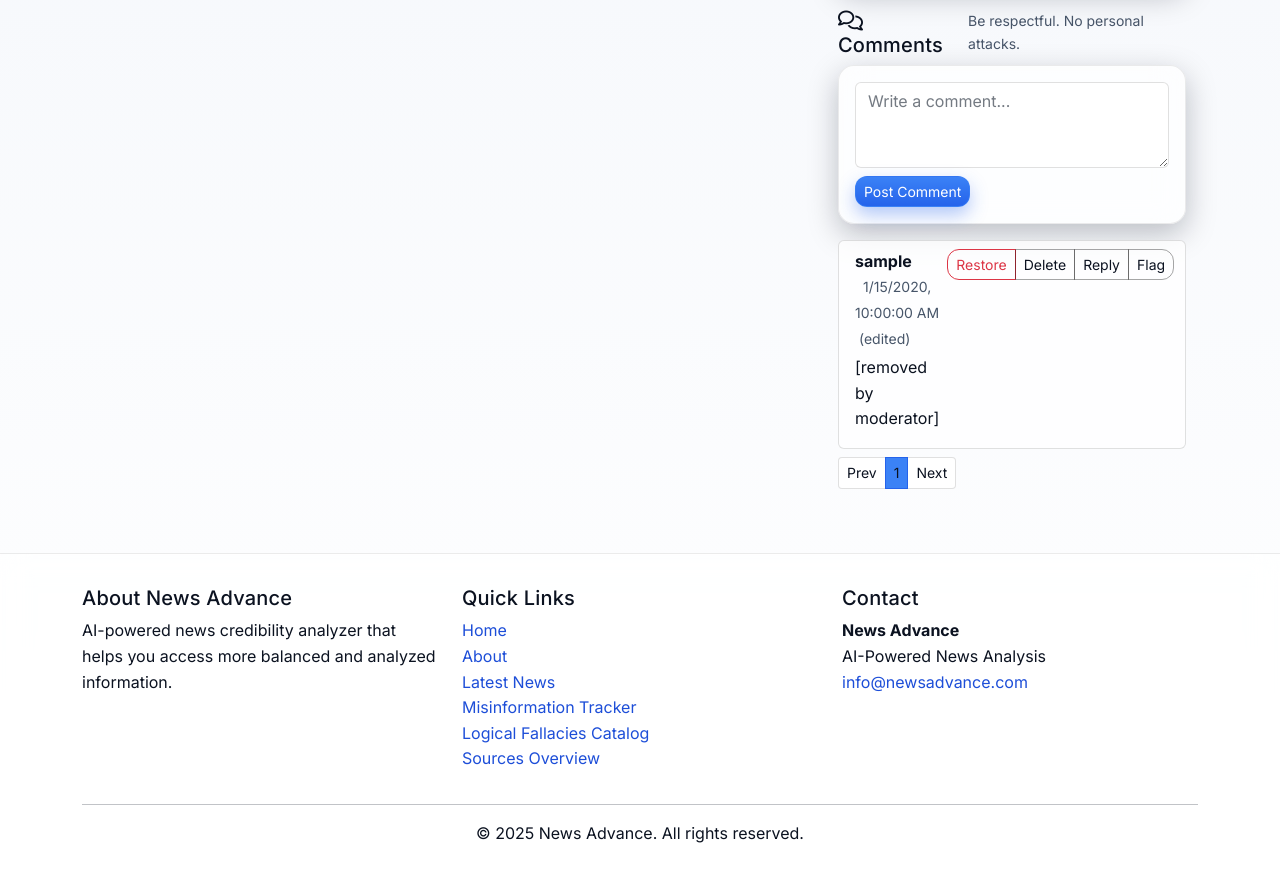
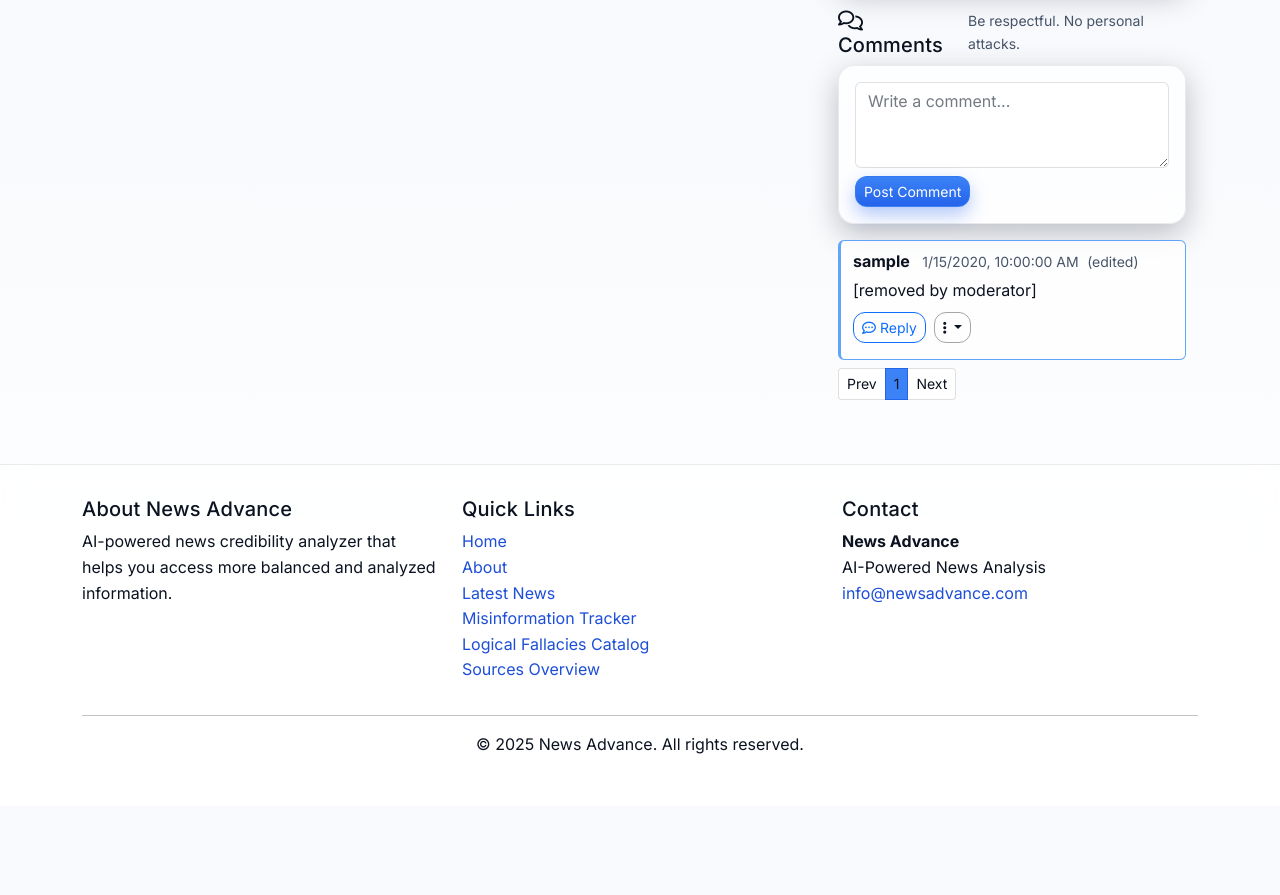
Before and after one commit to NacirChahine/news-ai-advance, a Django app: page /news/article/1/ in a window 1280 px wide. Shown: the part 1023-1918 px from the top of the page. After the commit the page ends 1777 px from the top, so only its background shows below. Run offline with Django 5.2, Linux system fonts and the light colour scheme; a user stored in the database is signed in; data comes from the database, SQL or seed files in the repository; both versions use the stored data as it was after the commit; tables that the repository leaves empty hold one stand-in row (values such as "Sample post"); grey boxes marked "Sample" are stand-in pictures.

Commit message:
Add comments feature: enhance UI/UX with threading, authentication-based controls, and profile integration, including new CSS classes and template updates. Add tests and README documentation.

```diff
--- a/accounts/views.py
+++ b/accounts/views.py
@@ -32,10 +32,14 @@ def profile(request):
     """User profile view"""
     user = request.user
     profile = user.profile
+    # Comment statistics
+    from news_aggregator.models import Comment
+    comment_count = Comment.objects.filter(user=user).count()
 
     context = {
         'user': user,
         'profile': profile,
+        'comment_count': comment_count,
     }
     return render(request, 'accounts/profile.html', context)
 
--- a/static/css/site.css
+++ b/static/css/site.css
@@ -517,3 +517,18 @@ a.btn.btn-primary:has(.fa-book-reader):focus { transition: none !important; tran
   transform: none !important;
   box-shadow: var(--na-shadow) !important;
 }
+
+
+/* === Comments threading and responsiveness === */
+#comments-list .comment-item { border-left: 3px solid rgba(148,163,184,.35); padding-left: .75rem; }
+#comments-list .comment-item .comment-content { overflow-wrap: anywhere; word-break: break-word; }
+#comments-list .comment-item.depth-1 { border-color: #60a5fa; }
+#comments-list .comment-item.depth-2 { border-color: #34d399; }
+#comments-list .comment-item.depth-3 { border-color: #f59e0b; }
+#comments-list .comment-item.depth-4 { border-color: #f472b6; }
+#comments-list .comment-item.depth-5, #comments-list .comment-item.depth-6 { border-color: #a78bfa; }
+#comments-list .btn-group .dropdown-menu { min-width: 12rem; }
+@media (max-width: 576px){
+  #comments-list .d-flex.flex-wrap { gap: .5rem 1rem; }
+  #comments-list .btn-group, #comments-list .btn { flex-shrink: 0; }
+}
--- a/static/js/comments.js
+++ b/static/js/comments.js
@@ -39,23 +39,33 @@
   }
 
   function renderCommentItem(c, isReply=false){
-    const item = el(`<div class="list-group-item ${isReply? 'ms-4' : ''}" data-comment-id="${c.id}">
-      <div class="d-flex justify-content-between align-items-start">
-        <div>
-          <strong>${escapeHtml(c.user.username)}</strong>
+    const isAuthed = section.dataset.authenticated === 'true';
+    const depthClass = `depth-${Math.min(c.depth || 0, 6)}`;
+    const item = el(`<div class="list-group-item comment-item ${depthClass} ${isReply? 'ms-3' : ''}" data-comment-id="${c.id}">
+      <div class="d-flex justify-content-between align-items-start flex-wrap gap-2">
+        <div class="flex-grow-1 min-w-0">
+          <strong class="text-truncate">${escapeHtml(c.user.username)}</strong>
           <small class="text-muted ms-2">${new Date(c.created_at).toLocaleString()}</small>
           ${c.is_edited ? '<small class="text-muted ms-1">(edited)</small>' : ''}
-          <div class="mt-1">${escapeHtml(c.content)}</div>
+          <div class="mt-1 comment-content">${escapeHtml(c.content)}</div>
         </div>
-        <div class="ms-2 btn-group btn-group-sm">
-          ${c.can_moderate ? `<button class="btn btn-outline-danger js-mod" data-remove="${!c.is_removed_moderator}">${c.is_removed_moderator? 'Restore' : 'Remove'}</button>` : ''}
-          ${c.can_edit ? '<button class="btn btn-outline-secondary js-edit">Edit</button>' : ''}
-          ${c.can_delete ? '<button class="btn btn-outline-secondary js-del">Delete</button>' : ''}
-          <button class="btn btn-outline-secondary js-reply">Reply</button>
-          <button class="btn btn-outline-secondary js-flag">Flag</button>
+        <div class="d-flex align-items-center gap-2">
+          ${isAuthed ? `<button class="btn btn-sm btn-outline-primary js-reply"><i class="fa-regular fa-comment-dots me-1"></i>Reply</button>` : ''}
+          <div class="btn-group">
+            <button type="button" class="btn btn-sm btn-outline-secondary dropdown-toggle" data-bs-toggle="dropdown" aria-expanded="false" aria-label="Comment actions">
+              <i class="fa-solid fa-ellipsis-vertical"></i>
+            </button>
+            <ul class="dropdown-menu dropdown-menu-end">
+              ${c.can_edit ? '<li><a class="dropdown-item js-edit" href="#">Edit</a></li>' : ''}
+              ${c.can_delete ? '<li><a class="dropdown-item text-danger js-del" href="#">Delete</a></li>' : ''}
+              ${isAuthed ? '<li><a class="dropdown-item js-flag" href="#">Flag</a></li>' : ''}
+              ${c.can_moderate ? `<li><a class="dropdown-item js-mod" href="#" data-remove="${!c.is_removed_moderator}">${c.is_removed_moderator? 'Restore (Moderator)' : 'Remove (Moderator)'}</a></li>` : ''}
+            </ul>
+          </div>
         </div>
       </div>
       <div class="replies mt-2"></div>
+      ${c.replies && c.replies.length ? `<button class="btn btn-sm btn-link text-decoration-none px-0 js-toggle-replies" aria-expanded="true">Hide replies (${c.replies.length})</button>` : ''}
     </div>`);
 
     // Render nested replies if included
@@ -73,16 +83,28 @@
     if(replyBtn){ replyBtn.addEventListener('click', () => showReplyForm(item, c)); }
 
     const editBtn = item.querySelector('.js-edit');
-    if(editBtn){ editBtn.addEventListener('click', () => showEditForm(item, c)); }
+    if(editBtn){ editBtn.addEventListener('click', (e)=>{ e.preventDefault(); showEditForm(item, c); }); }
 
     const delBtn = item.querySelector('.js-del');
-    if(delBtn){ delBtn.addEventListener('click', () => deleteComment(c.id)); }
+    if(delBtn){ delBtn.addEventListener('click', (e)=>{ e.preventDefault(); deleteComment(c.id); }); }
 
     const flagBtn = item.querySelector('.js-flag');
-    if(flagBtn){ flagBtn.addEventListener('click', () => flagComment(c.id)); }
+    if(flagBtn){ flagBtn.addEventListener('click', (e)=>{ e.preventDefault(); flagComment(c.id); }); }
 
     const modBtn = item.querySelector('.js-mod');
-    if(modBtn){ modBtn.addEventListener('click', () => moderateComment(c.id, modBtn.dataset.remove==='true')); }
+    if(modBtn){ modBtn.addEventListener('click', (e)=>{ e.preventDefault(); moderateComment(c.id, modBtn.dataset.remove==='true'); }); }
+
+    const toggleBtn = item.querySelector('.js-toggle-replies');
+    if(toggleBtn){
+      const holder = item.querySelector('.replies');
+      toggleBtn.addEventListener('click', (e)=>{
+        e.preventDefault();
+        const expanded = toggleBtn.getAttribute('aria-expanded') === 'true';
+        holder.style.display = expanded ? 'none' : '';
+        toggleBtn.setAttribute('aria-expanded', expanded ? 'false' : 'true');
+        toggleBtn.textContent = (expanded ? 'Show replies' : 'Hide replies') + (holder.children.length ? ` (${holder.children.length})` : '');
+      });
+    }
   }
 
   function renderPagination(data, page){
@@ -128,7 +150,7 @@
   }
 
   function showEditForm(item, c){
-    const contentDiv = item.querySelector('.mt-1');
+    const contentDiv = item.querySelector('.comment-content');
     const original = contentDiv.textContent;
     contentDiv.innerHTML = '';
     const form = el(`<form class="edit-form"><div class="mb-2"><textarea class="form-control" rows="3" maxlength="5000">${escapeHtml(original)}</textarea></div><button class="btn btn-primary btn-sm">Save</button> <button class="btn btn-link btn-sm">Cancel</button></form>`);
--- a/static/js/preferences.js
+++ b/static/js/preferences.js
@@ -55,6 +55,9 @@ document.addEventListener('DOMContentLoaded', function() {
   bindToggle('enable_sentiment_analysis', 'enable_sentiment_analysis');
   bindToggle('enable_key_insights', 'enable_key_insights');
   bindToggle('enable_summary_display', 'enable_summary_display');
+  // Comments preferences
+  bindToggle('show_comments', 'show_comments');
+  bindToggle('notify_on_comment_reply', 'notify_on_comment_reply');
 
   const misinformationAlertsCheckbox = document.getElementById('receive_misinformation_alerts');
   if (misinformationAlertsCheckbox && !misinformationAlertsCheckbox.disabled) {
--- a/templates/news_aggregator/partials/comments.html
+++ b/templates/news_aggregator/partials/comments.html
@@ -1,6 +1,7 @@
 {% load static %}
 <div id="comments-section" class="mt-4" data-article-id="{{ article.id }}"
-     data-list-url="{% url 'news_aggregator:comments_list_create' article.id %}">
+     data-list-url="{% url 'news_aggregator:comments_list_create' article.id %}"
+     data-authenticated="{% if user.is_authenticated %}true{% else %}false{% endif %}">
   <div class="d-flex justify-content-between align-items-center mb-2">
     <h5 class="mb-0"><i class="far fa-comments me-2"></i>Comments</h5>
     <small class="text-muted">Be respectful. No personal attacks.</small>
```
Also changed, not shown: AI_PROJECT_DOCS.md (+6 -2 lines), accounts/templates/accounts/profile.html (+5 -2 lines), news_aggregator/tests.py (+5 -5 lines), README.md, news_advance_db_local.sqlite3.
